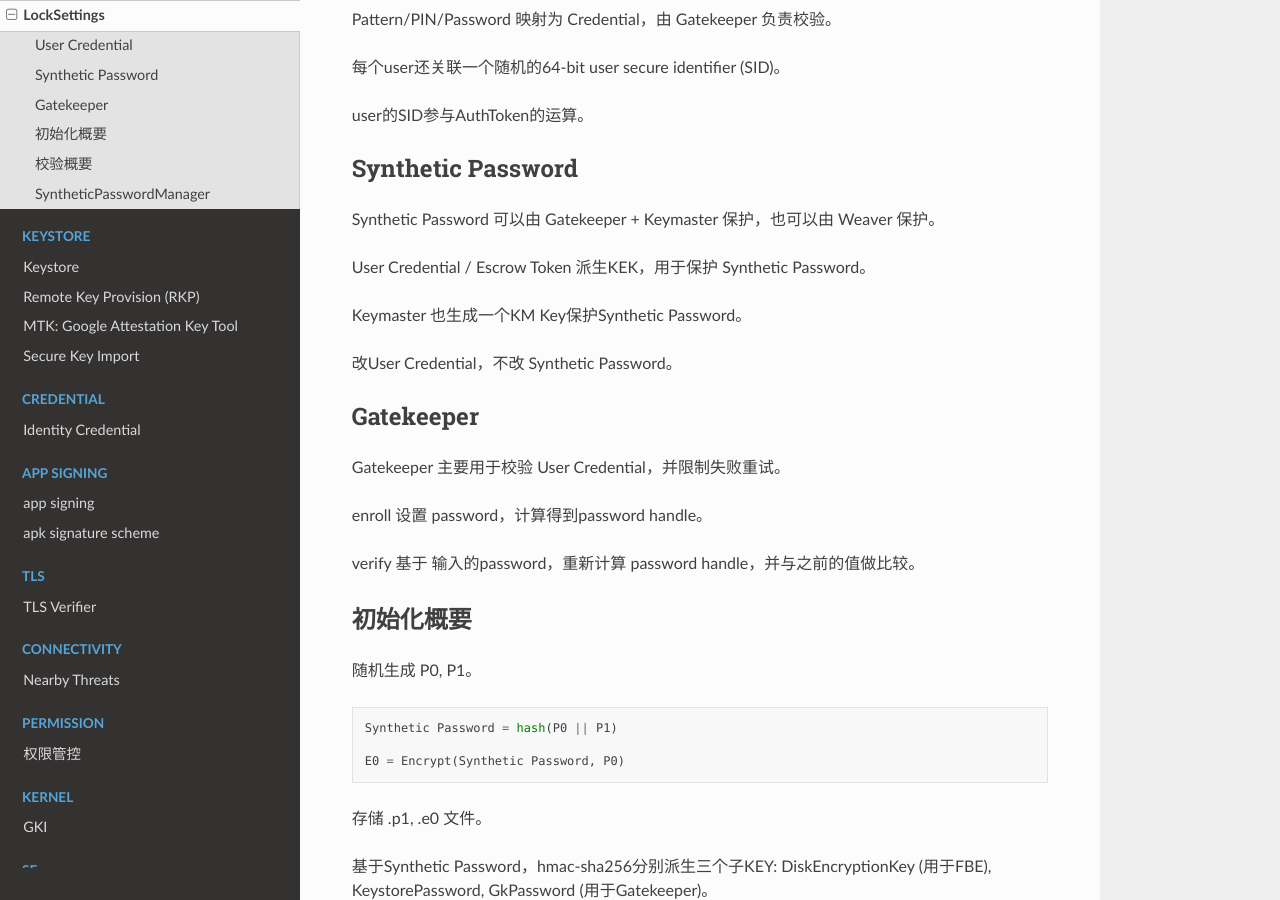
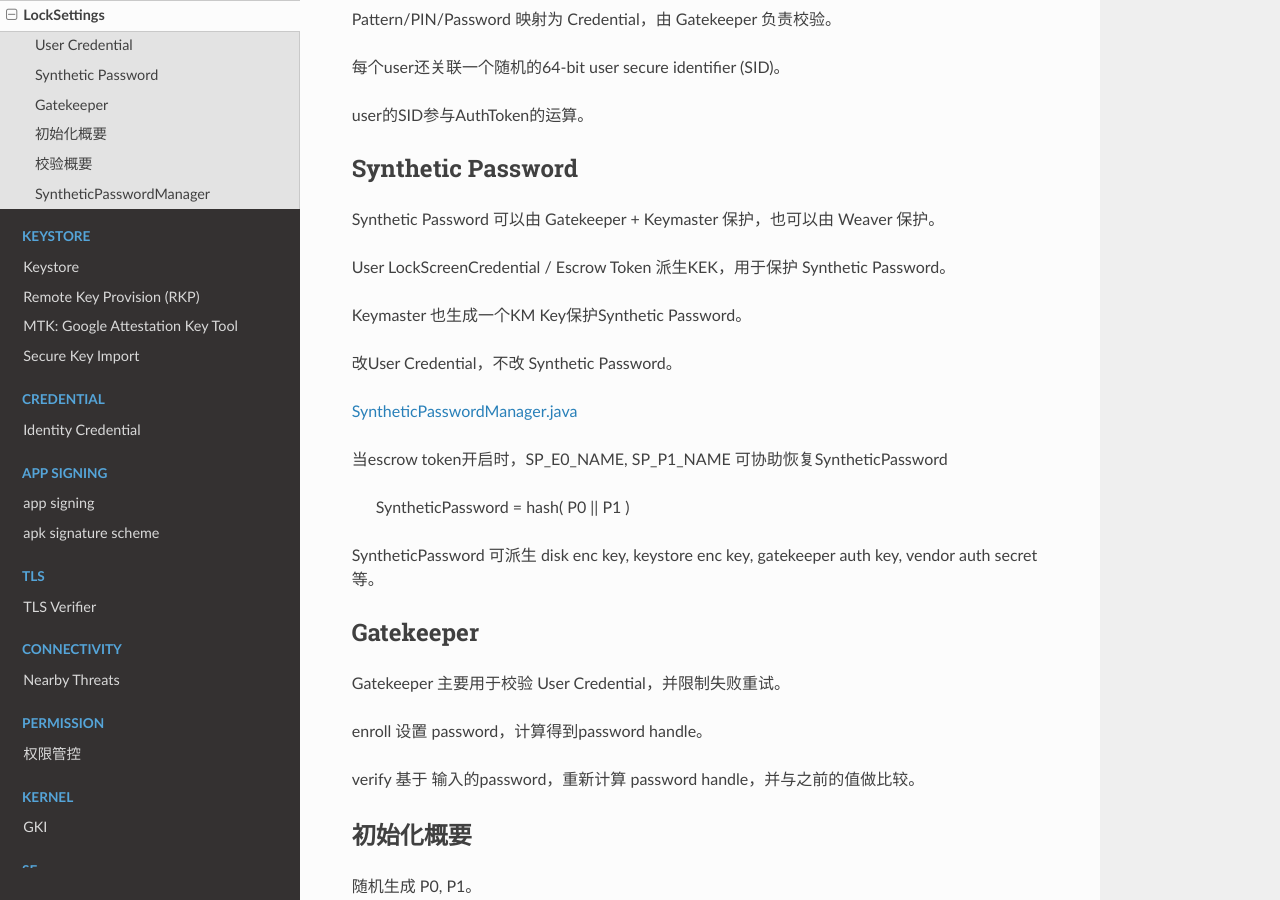
Before and after one commit to abbypan/android-security-notes, a Sphinx documentation site: the page built from docs/source/auth/lock-settings.rst, in a window 1280 px wide and 900 px high, scrolled down 304 px. Built offline with Sphinx 7.4.7 and the Read the Docs theme 3.1.0, drawn with Linux system fonts in a browser that asks for light colours; pages that are not in the unit, such as notebooks, are missing from menus.

```diff
--- a/docs/source/auth/lock-settings.rst
+++ b/docs/source/auth/lock-settings.rst
@@ -19,11 +19,20 @@ Synthetic Password
 
 Synthetic Password 可以由 Gatekeeper + Keymaster 保护，也可以由 Weaver 保护。
 
-User Credential / Escrow Token 派生KEK，用于保护 Synthetic Password。
+User LockScreenCredential / Escrow Token 派生KEK，用于保护 Synthetic Password。
 
 Keymaster 也生成一个KM Key保护Synthetic Password。
 
 改User Credential，不改 Synthetic Password。
+
+`SyntheticPasswordManager.java <https://android.googlesource.com/platform/frameworks/base/+/android-11.0.0_r20/services/core/java/com/android/server/locksettings/SyntheticPasswordManager.java>`_
+
+当escrow token开启时，SP_E0_NAME, SP_P1_NAME 可协助恢复SyntheticPassword
+
+    SyntheticPassword = hash( P0 || P1 )
+
+SyntheticPassword 可派生 disk enc key, keystore enc key, gatekeeper auth key, vendor auth secret 等。
+
 
 Gatekeeper
 -----------
--- a/docs/source/index.rst
+++ b/docs/source/index.rst
@@ -21,6 +21,7 @@ Android安全笔记
    :caption: Boot
 
    boot/partition
+   boot/fastboot
    boot/avb
    boot/dm-verity
    boot/avb-unlock
--- a/docs/source/keystore/keystore.rst
+++ b/docs/source/keystore/keystore.rst
@@ -81,3 +81,8 @@ Authorization Tags
 -------------------
 
 主要是访问控制的相关参数，例如`Tag::APPLICATION_ID`等。
+
+Security Level
+------------------
+
+`SecurityLevel.aidl <https://android.googlesource.com/platform/hardware/interfaces/+/refs/heads/main/keymaster/aidl/android/hardware/keymaster/SecurityLevel.aidl>`_
```
